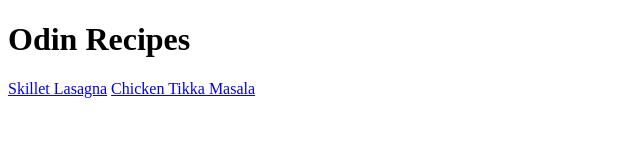
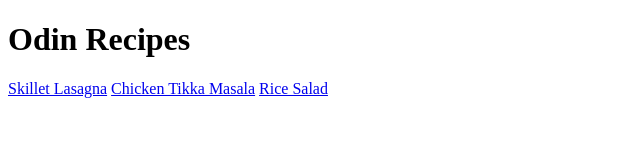
Before and after one commit to azadatiqur/odin-recipes, a plain HTML site: page index.html in a window 1280 px wide. Shown: the full height of the page, 0-640 px from the left. Drawn offline with Linux system fonts and the light colour scheme.

Commit message:
Add relative anchor link to salad recipe

```diff
--- a/index.html
+++ b/index.html
@@ -9,5 +9,6 @@
         <h1>Odin Recipes</h1>
         <a href="recipes/lasagna.html">Skillet Lasagna</a>
         <a href="recipes/chicken_tikka_masala.html">Chicken Tikka Masala</a>
+        <a href="recipes/rice_salad.html">Rice Salad</a>
     </body>
 </html>
```
